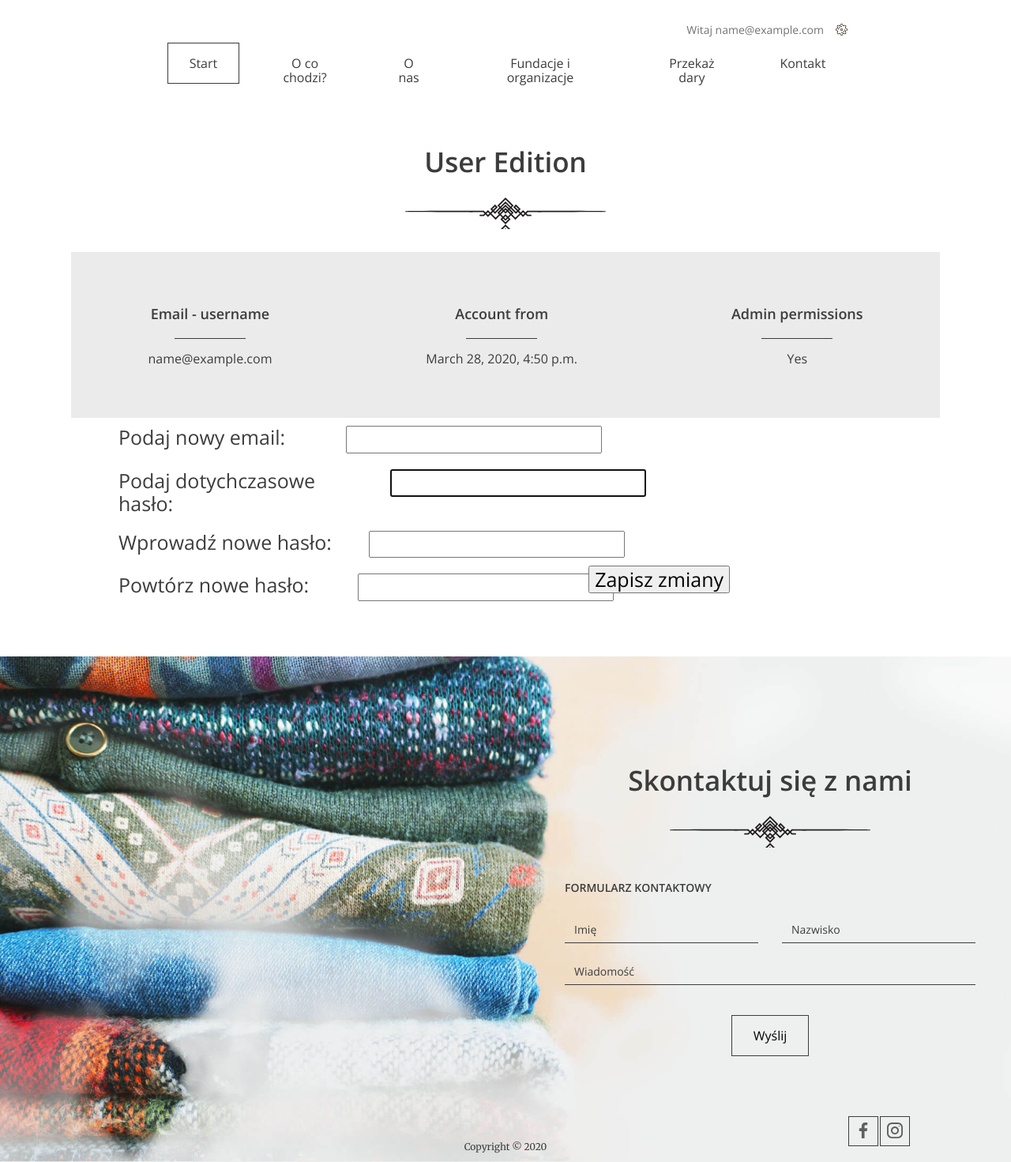
After one commit to W-ojciech/charity-donation-app, a Django app: page /user-edit/ in a window 1280 px wide. The commit adds this page. Shown: the whole page at 79% size. Run offline with Django 3.2, Linux system fonts and the light colour scheme; the visitor is signed in with stand-in values (Sample User, id 1); data comes from the database, SQL or seed files in the repository.

Commit message:
user profil data edition finish

```diff
--- a/core/urls.py
+++ b/core/urls.py
@@ -1,24 +1,8 @@
-"""charity URL Configuration
-
-The `urlpatterns` list routes URLs to views. For more information please see:
-    https://docs.djangoproject.com/en/3.0/topics/http/urls/
-Examples:
-Function views
-    1. Add an import:  from my_app import views
-    2. Add a URL to urlpatterns:  path('', views.home, name='home')
-Class-based views
-    1. Add an import:  from other_app.views import Home
-    2. Add a URL to urlpatterns:  path('', Home.as_view(), name='home')
-Including another URLconf
-    1. Import the include() function: from django.urls import include, path
-    2. Add a URL to urlpatterns:  path('blog/', include('blog.urls'))
-"""
 from django.contrib import admin
 from django.urls import path
 from donation.views import LandingPageView, AddDonationView, LoginView, RegisterView, \
-    DonationConfirmedView, UserPageView
+    DonationConfirmedView, UserPageView, UserEditView
 from django.contrib.auth import views as auth_views
-from donation_auth.admin import UserLoginForm
 
 urlpatterns = [
     path('admin/', admin.site.urls),
@@ -31,4 +15,5 @@ urlpatterns = [
     path('donation-confirmed/', DonationConfirmedView.as_view(), name='donation-confirmed'),
 
     path('user-page/', UserPageView.as_view(), name='user-page'),
+    path('user-edit/', UserEditView.as_view(), name='user-edit'),
 ]
--- a/donation/forms.py
+++ b/donation/forms.py
@@ -1,38 +1,8 @@
-from django import forms
-from donation.models import Donation
+from django.contrib.auth.forms import PasswordChangeForm
+from donation_auth.models import User
 
 
-# class AddDonationForm(forms.ModelForm):
-#     class Meta:
-#         model = Donation
-#         fields = '__all__'
-
-
-
-
-# from donation_auth.models import User
-# from django.contrib.auth.forms import AuthenticationForm, UserCreationForm
-#
-#
-# class UserLoginForm(AuthenticationForm):
-#     email = forms.EmailField(widget=forms.EmailInput(
-#         attrs={'placeholder': 'Email', 'autofocus': True}))
-#     password = forms.CharField(widget=forms.PasswordInput(
-#         attrs={'placeholder': 'Password', 'autocomplete': 'current-password'}))
-
-
-# class RegisterForm(UserCreationForm):
-#     email = forms.EmailField(widget=forms.EmailInput(
-#         attrs={'placeholder': 'Email', 'autofocus': True}))
-#     password1 = forms.CharField(
-#         strip=False,
-#         widget=forms.PasswordInput(attrs={'autocomplete': 'new-password',
-#                                           'placeholder': 'Hasło'}),
-#     )
-#     password2 = forms.CharField(
-#         widget=forms.PasswordInput(attrs={'placeholder': 'Powtórz hasło'}),
-#     )
-#
-#     class Meta:
-#         model = User
-#         fields = ("email", "password1", "password2")
+class UserEditForm(PasswordChangeForm):
+    class Meta:
+        model = User
+        fields = '__all__'
--- a/donation/static/css/style.css
+++ b/donation/static/css/style.css
@@ -1857,3 +1857,12 @@ footer .bottom-line--icons a img {
   width: 20%;
   height: 100%;
 }
+
+
+.user-edit-form {
+  text-align: left;
+  padding: 10px;
+  width: 50%;
+  float: left;
+  justify-content: center;
+}
--- a/donation/static/js/app.js
+++ b/donation/static/js/app.js
@@ -243,12 +243,6 @@ document.addEventListener("DOMContentLoaded", function() {
         }
       });
 
-      // this.$stepInstructions[0].parentElement.parentElement.hidden = this.currentStep >= 6;
-      // this.$step.parentElement.hidden = this.currentStep >= 6;
-
-      // if (this.currentStep >= 6) {
-      //   this.$form.submit()
-      // }
 
       // TODO: get data from inputs and show them in summary
     }
@@ -389,33 +383,4 @@ document.addEventListener("DOMContentLoaded", function() {
     time_ul.lastElementChild.innerHTML = more_info;
   });
 
-
-
-  // let confirm_form = document.querySelector('[type="submit"]');
-  // confirm_form.addEventListener('click', el => {
-  //   console.log('potwierdzenie:', confirm_form);
-  // });
-
-
-  // let donation_id = document.querySelector('#donation-id').value;
-  // let donantion_button = document.querySelector('#donation-id');
-  // donantion_button.addEventListener('click', el => {
-  //   el.preventDefault();
-  //   console.log('numer dotacji: ', donation_id)
-  // });
-  //
-  // console.log('numer dotacji: ', donation_id)
-
-
-  let donations = document.querySelectorAll('.taken-or-not');
-  donations.addEventListener('onload', el => {
-    el.initEvent();
-    donations.forEach(el => {
-    if (el.firstElementChild.innerHTML === 'odebrane') {
-      el.parentElement.style.backgroundColor = 'red';
-    }
-  })
-  });
-
-
 });
--- a/donation/templates/base.html
+++ b/donation/templates/base.html
@@ -19,7 +19,7 @@
                     Witaj {{ user.email }}
                     <ul class="dropdown">
                         <li><a href="/user-page/">Profil</a></li>
-                        <li><a href="#">Ustawienia</a></li>
+                        <li><a href="/user-edit/">Ustawienia</a></li>
                         {% if user.is_superuser %}
                             <li><a href="/admin/">Panel administracyjny</a></li>
                         {% endif %}
--- /dev/null
+++ b/donation/templates/user_edit.html
@@ -0,0 +1,60 @@
+{% extends "user_page.html" %}
+
+{% block user_header %} User Edition {% endblock %}
+
+{% block user_donations %}
+    <form action="" method="POST" style="font-size: 2.5em; width: 1000px; margin-left: auto;
+    margin-right: auto;">
+        {% csrf_token %}
+        <div>
+            <p style="color: red" >{{ message }}</p>
+        </div>
+        <div>
+            <div class="user-edit-form">
+                Podaj nowy email:
+            </div>
+            <div class="user-edit-form">
+                <input type="email" name="new_email"/>
+            </div>
+            <div style="clear: both;"></div>
+        </div>
+
+        <div>
+            <div class="user-edit-form">
+                Podaj dotychczasowe hasło:
+            </div>
+            <div class="user-edit-form">
+                {{ form.old_password }}
+            </div>
+            <div style="clear: both;"></div>
+        </div>
+
+        <div>
+            <div class="user-edit-form">
+                Wprowadź nowe hasło:
+            </div>
+            <div class="user-edit-form">
+                {{ form.new_password1 }}
+            </div>
+            <div style="clear: both;"></div>
+        </div>
+
+        <div>
+            <div class="user-edit-form">
+                Powtórz nowe hasło:
+            </div>
+            <div class="user-edit-form">
+                {{ form.new_password2 }}
+            </div>
+            <div style="clear: both;"></div>
+        </div>
+
+        <div>
+            <button
+                    type="submit"
+                    name="edit_user"
+                    value="{{ user.id }}" >Zapisz zmiany
+            </button>
+        </div>
+    </form>
+{% endblock %}
--- a/donation/templates/user_page.html
+++ b/donation/templates/user_page.html
@@ -18,18 +18,16 @@
 
 {% block content %}
     <section id="steps" class="steps">
-        <h2>User Page</h2>
+        <h2>{% block user_header %} User Page {% endblock %}</h2>
         <div class="steps--container">
             <div class="steps--item">
                 <h3>Email - username</h3>
                 <p>{{ user.email }}</p>
             </div>
-
             <div class="steps--item">
                 <h3>Account from</h3>
                 <p>{{ user.date_joined }}</p>
             </div>
-
             <div class="steps--item">
                 <h3>Admin permissions</h3>
                 {% if user.is_superuser %}
@@ -40,6 +38,7 @@
             </div>
         </div>
 
+        {% block user_donations %}
         <div class="steps--container" style="background-color: lightgray">
             <p style="font-size: 2.5em;">Lista przekazanych darów</p>
         </div>
@@ -97,6 +96,7 @@
                                         type="submit" onclick="document.getElementById('status').submit();"
                                         value="{{ donation.id }}"
                                         style="margin-right: auto; margin-left: auto;"
+                                        data-time=""
                                         id="donation-id">Anuluj odbiór
                                 </button>
                             </form>
@@ -118,5 +118,6 @@
                 </div>
             {% endfor %}
         </div>
+        {% endblock %}
     </section>
 {% endblock %}
--- a/donation/views.py
+++ b/donation/views.py
@@ -1,12 +1,10 @@
 from django.core.paginator import Paginator
-from django.http import HttpResponse
 from django.shortcuts import render, redirect
-
 from django.views import View
+from donation.forms import UserEditForm
 from donation.models import Donation, Category, Institution
-from django.contrib.auth import authenticate, login, get_user_model
+from django.contrib.auth import authenticate, login, update_session_auth_hash
 from donation_auth.models import User
-from django.urls import reverse_lazy
 from donation_auth import admin
 
 
@@ -99,7 +97,6 @@ class LoginView(View):
 
 
 
-
 class RegisterView(View):
     def get(self, request):
         form = admin.AddUserForm()
@@ -131,5 +128,27 @@ class UserPageView(View):
         else:
             current_donation.taken_or_not = True
         current_donation.save()
+        return redirect('/user-page/#user-donations')
 
-        return redirect('/user-page/#user-donations')
+
+
+class UserEditView(View):
+    def get(self, request):
+        user = User.objects.get(pk=request.user.id)
+        form = UserEditForm(user)
+        return render(request, 'user_edit.html', {'user': user, 'form': form})
+    def post(self, request):
+        user = User.objects.get(pk=request.user.id)
+        password_correct = user.check_password(request.POST.get('old_password'))
+        if password_correct:
+            user.email = request.POST.get('new_email')
+            user.save()
+            message = 'udało się zmienić'
+        else:
+            message = 'złe hasło'
+        form = UserEditForm(user, request.POST)
+        if form.is_valid():
+            user = form.save()
+            update_session_auth_hash(request, user)
+            message = 'Hasło zostało zmienione'
+        return render(request, 'user_edit.html', {'user': user, 'form': form, 'message': message})
```
